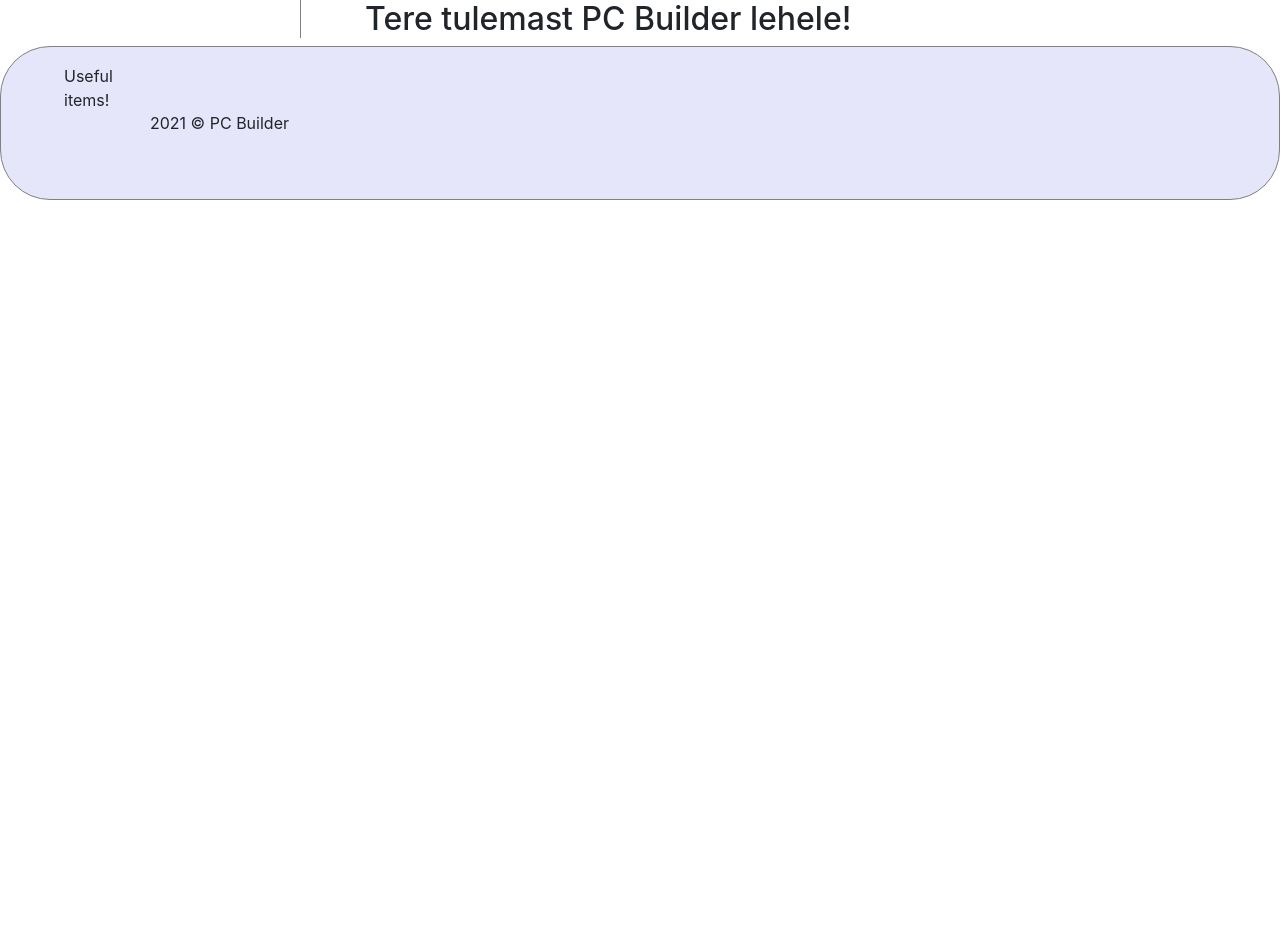
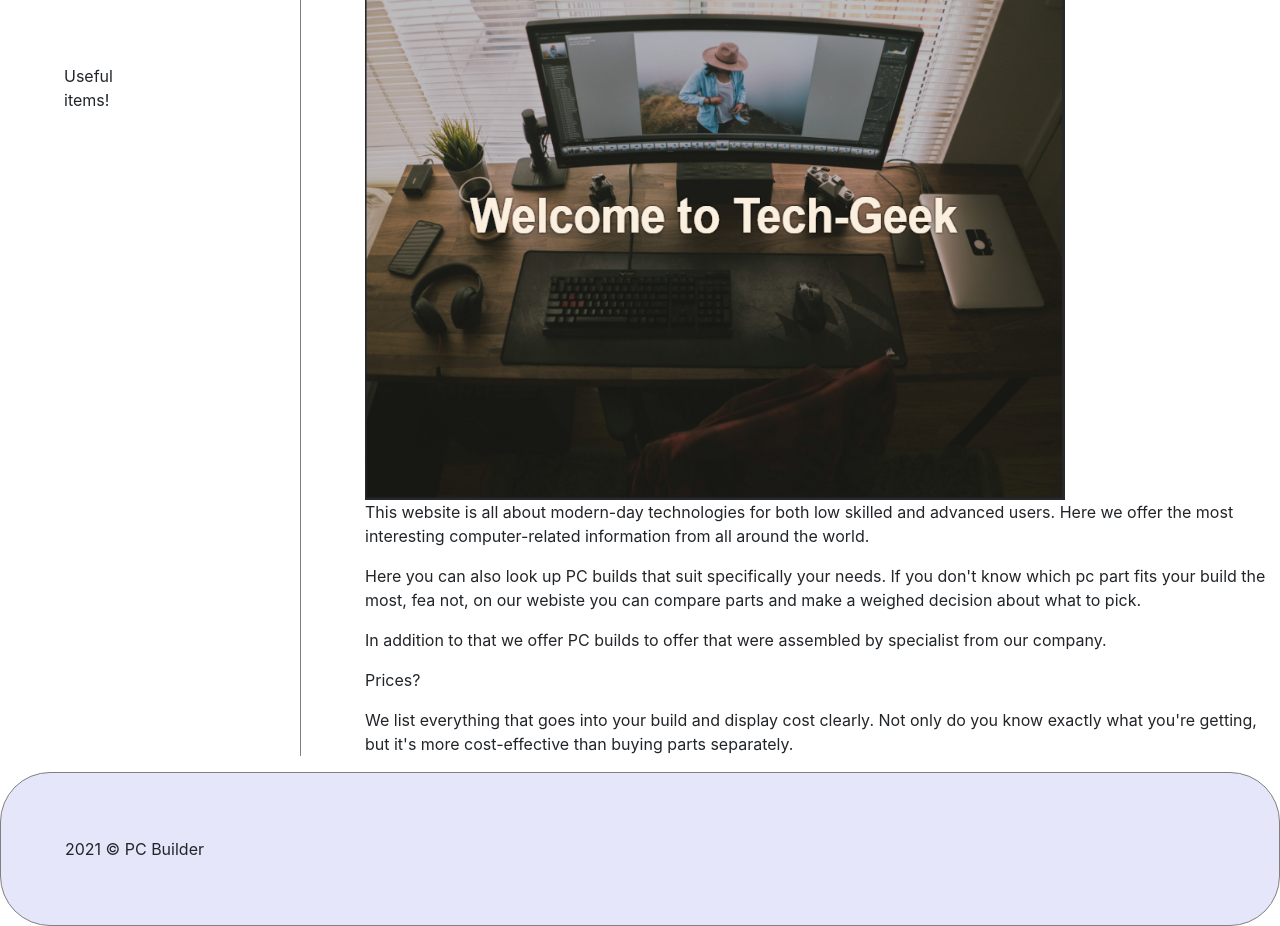
Before and after one commit to anniks2010/PC_Builder_Project, a PHP site: page / in a window 1280 px wide. Shown: the part 230-1156 px from the top of the page. Before the commit the page ends 430 px from the top, so only its background shows below. Run offline with PHP 8.4, Linux system fonts and the light colour scheme.

Commit message:
insert main page pic

```diff
--- a/content/_main.php
+++ b/content/_main.php
@@ -1,3 +1,14 @@
-<h2>
-    Tere tulemast PC Builder lehele!
-</h2>
+<img src="pictures/welcome_pic.png" alt="welcome" style="width:700px;height:500px;border:0px;">
+<p>This website is all about modern-day technologies for both low skilled and advanced users. Here we offer the most interesting computer-related information from all around the world.</p>
+<p>
+Here you can also look up PC builds that suit specifically your needs. If you don't  know which pc part fits your build the most, fea not, on our webiste you can compare parts and make a weighed decision about what to pick.
+</p>
+<p>
+In addition to that we offer PC builds to offer that were assembled by specialist from our company.
+</p>
+<p>
+Prices?
+</p>
+<p>
+We list everything that goes into your build and display cost clearly. Not only do you know exactly what you're getting, but it's more cost-effective than buying parts separately.
+</p>
```
Also changed, not shown: pictures/welcome_pic.PNG (added).
